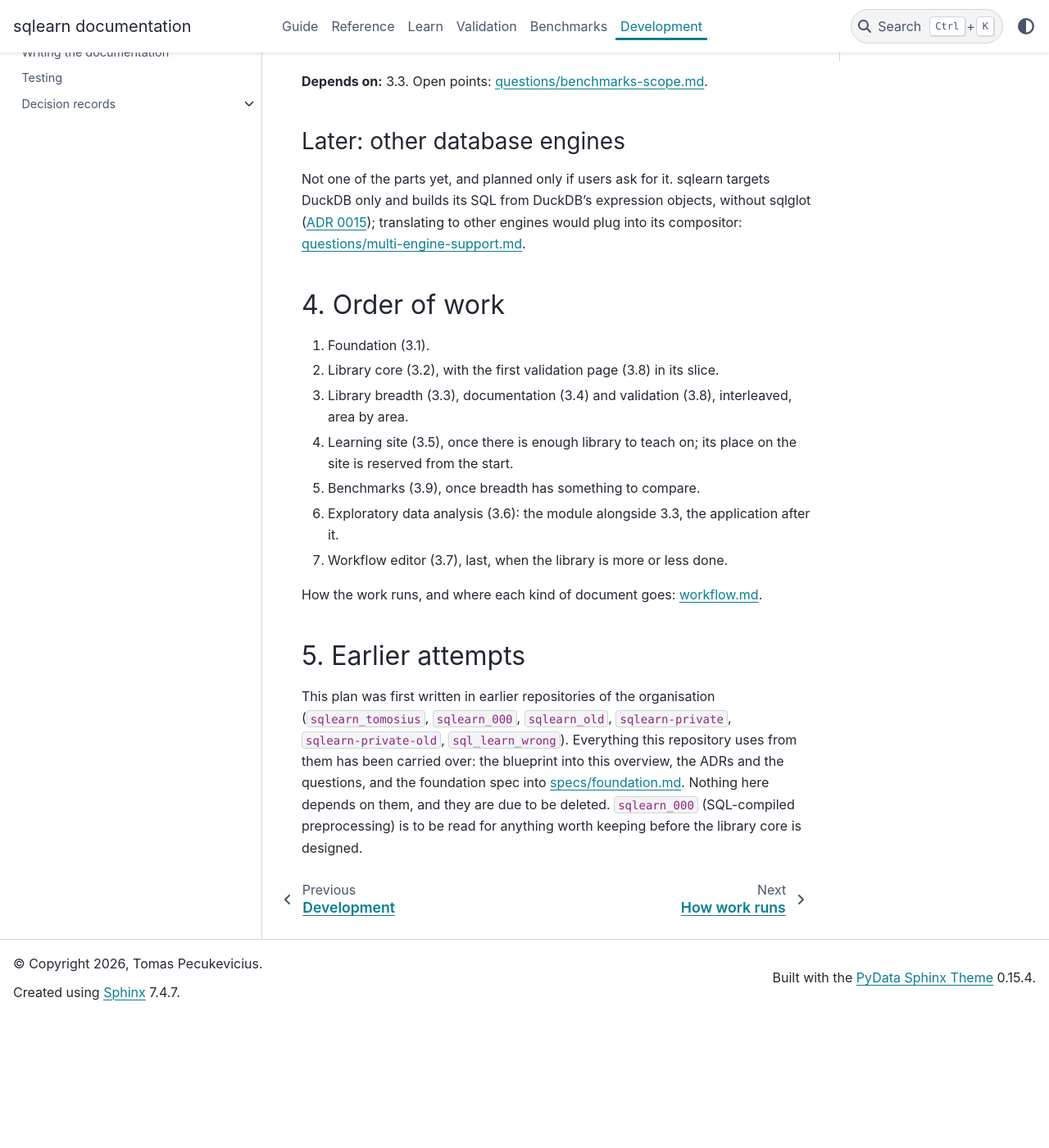
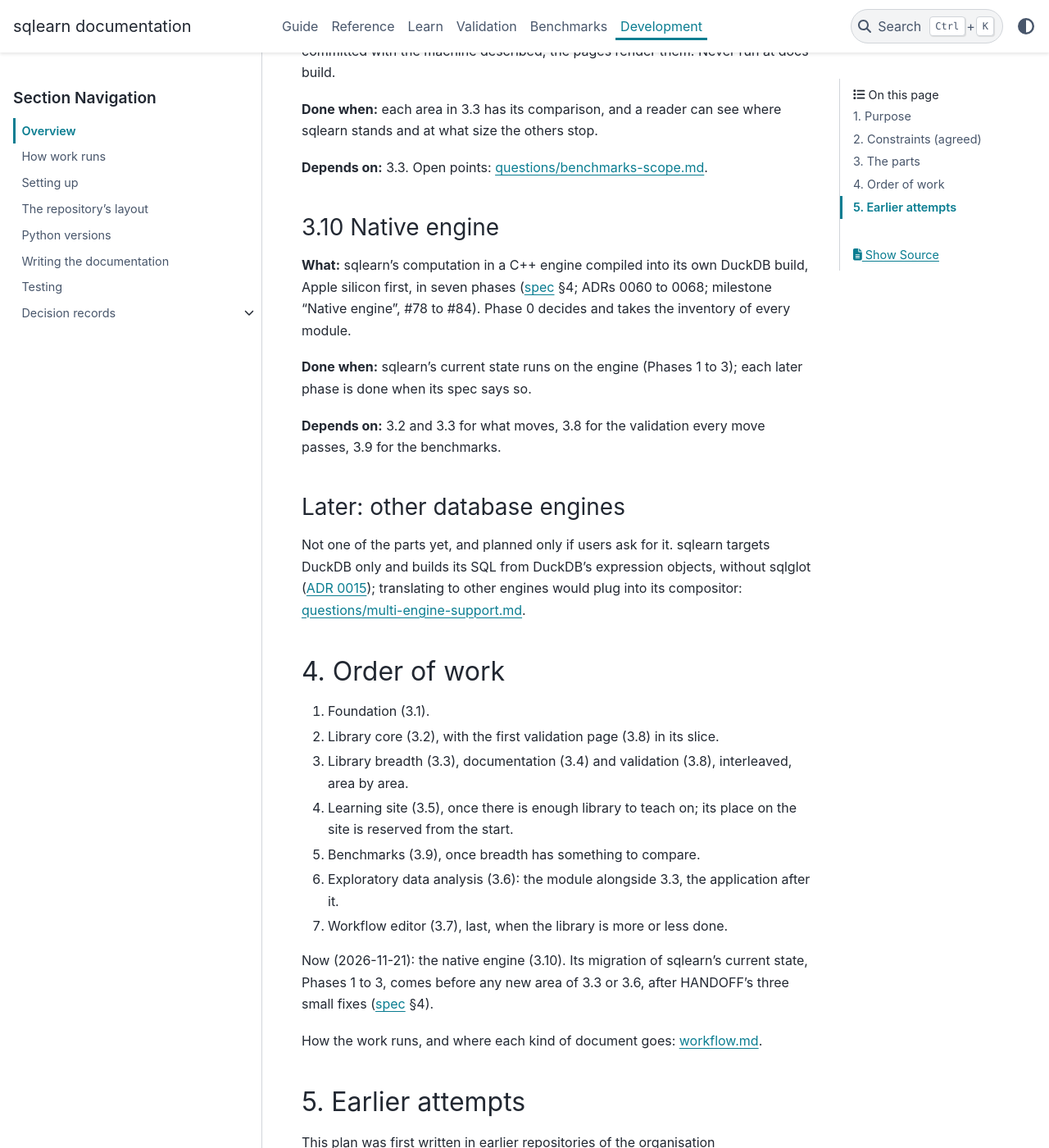
Before and after one commit to glaucis/sqlearn, a Sphinx documentation site: the page built from docs/architecture/overview.md, in a window 1280 px wide and 1400 px high, scrolled down 6791 px. Shown: the whole window at 82% size. Built offline with Sphinx 7.4.7 and the PyData theme 0.15.4, drawn with Linux system fonts in a browser that asks for light colours; pages that are not in the unit, such as notebooks, are missing from menus; the version number could not be read and is left out; before the commit the page ends 8030 px from its top, so only the background shows below that; some of the changed text lies outside the part shown.

Commit message:
docs: add the native engine to the overview (#78)

```diff
--- a/docs/architecture/overview.md
+++ b/docs/architecture/overview.md
@@ -69,19 +69,27 @@ the building.
 
 ## 2. Constraints (agreed)
 
-- **Python and DuckDB.** Computation is pushed into DuckDB; Python is the glue
-  ([ADR 0002](../adr/0002-sql-on-duckdb-execution-engine.md)), amended by
-  [ADR 0058](../adr/0058-a-gram-step-builds-xtx-in-numpy.md): a Gram step
-  (PCA) learns from XᵀX, which numpy sums from batches DuckDB streams, and
-  data passes through Python in no other learn.
-- **Two runtime dependencies.** The installed package depends on `duckdb` and
-  `numpy` (the small matrices some steps learn from: [ADR
+- **Python, C++ and DuckDB.** Computation runs inside DuckDB, as SQL and as
+  the native engine's C++ functions ([ADR
+  0060](../adr/0060-a-native-engine-in-cpp-inside-duckdb.md)); Python is the
+  API and the glue ([ADR
+  0002](../adr/0002-sql-on-duckdb-execution-engine.md)). One exception stands
+  until Phase 2, amended by [ADR
+  0058](../adr/0058-a-gram-step-builds-xtx-in-numpy.md): a Gram step (PCA)
+  learns from XᵀX, which numpy sums from batches DuckDB streams, and data
+  passes through Python in no other learn.
+- **Two runtime dependencies.** The installed package depends on sqlearn's own
+  DuckDB build ([ADR
+  0061](../adr/0061-sqlearn-ships-its-own-duckdb-build.md)) and `numpy` (the
+  small matrices some steps learn from: [ADR
   0057](../adr/0057-numpy-is-a-runtime-dependency.md)), and as little else as
   possible; every runtime dependency is justified in writing
   ([ADR 0005](../adr/0005-runtime-dependencies.md)). Tools used to build,
   test, validate and document the project are free to use anything.
 - **Licence.** Apache-2.0, free for any use; anything paid is a separate
-  package ([ADR 0004](../adr/0004-apache-2-licence.md)).
+  package ([ADR 0004](../adr/0004-apache-2-licence.md)). Runtime code is under
+  permissive licences only, never copyleft ([ADR
+  0066](../adr/0066-permissive-licences-never-copyleft.md)).
 - **Local and offline.** No cloud service, no cluster, no telemetry, no
   network access needed; data never leaves the machine
   ([ADR 0006](../adr/0006-local-and-offline.md)).
@@ -99,7 +107,11 @@ the building.
   Python 3.12 as the floor ([ADR 0007](../adr/0007-python-3-12-floor.md)),
   `just` as the task runner ([ADR 0008](../adr/0008-just-task-runner.md)),
   British prose with American identifiers
-  ([ADR 0010](../adr/0010-british-prose-american-identifiers.md)).
+  ([ADR 0010](../adr/0010-british-prose-american-identifiers.md)). The
+  native engine adds CMake and a C++ toolchain, and Xcode's Metal toolchain
+  on the Macs that build its GPU kernels ([ADR
+  0060](../adr/0060-a-native-engine-in-cpp-inside-duckdb.md), [ADR
+  0063](../adr/0063-the-engines-compute-libraries.md)).
 
 ## 3. The parts
 
@@ -293,6 +305,20 @@ sqlearn stands and at what size the others stop.
 **Depends on:** 3.3. Open points:
 [questions/benchmarks-scope.md](../questions/benchmarks-scope.md).
 
+### 3.10 Native engine
+
+**What:** sqlearn's computation in a C++ engine compiled into its own DuckDB
+build, Apple silicon first, in seven phases
+([spec](../specs/native-engine.md) §4; ADRs 0060 to 0068; milestone "Native
+engine", #78 to #84). Phase 0 decides and takes the inventory of every
+module.
+
+**Done when:** sqlearn's current state runs on the engine (Phases 1 to 3);
+each later phase is done when its spec says so.
+
+**Depends on:** 3.2 and 3.3 for what moves, 3.8 for the validation every move
+passes, 3.9 for the benchmarks.
+
 ### Later: other database engines
 
 Not one of the parts yet, and planned only if users ask for it. sqlearn
@@ -314,6 +340,10 @@ to other engines would plug into its compositor:
    after it.
 7. Workflow editor (3.7), last, when the library is more or less done.
 
+Now (2026-11-21): the native engine (3.10). Its migration of sqlearn's
+current state, Phases 1 to 3, comes before any new area of 3.3 or 3.6, after
+HANDOFF's three small fixes ([spec](../specs/native-engine.md) §4).
+
 How the work runs, and where each kind of document goes:
 [workflow.md](workflow.md).
 
```
